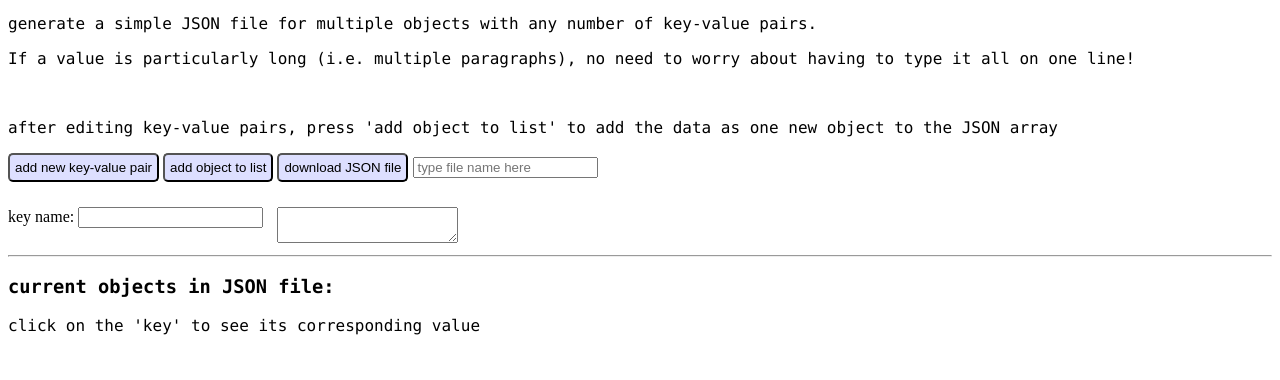
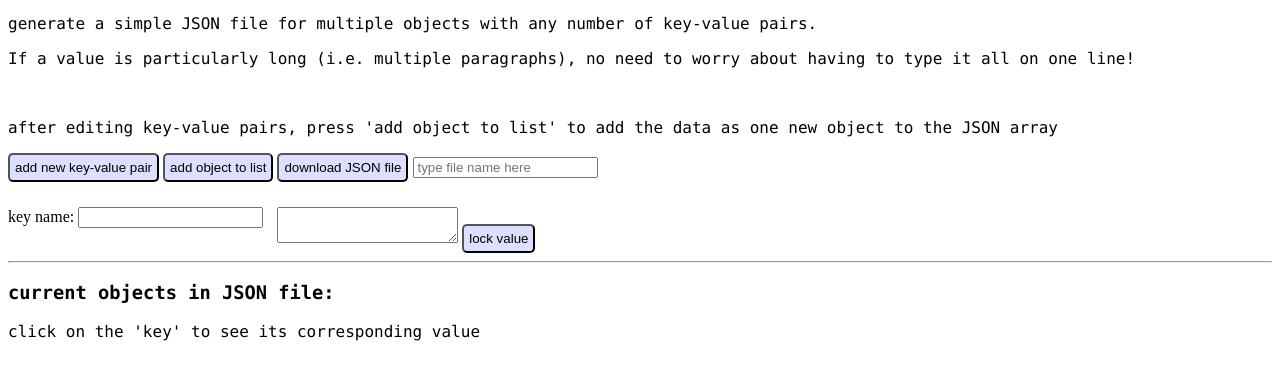
Before and after one commit to AnehGamingOfficial/test1, a plain HTML site: page index.html in a window 1280 px wide. Shown: the part 78-458 px from the top of the page. Drawn offline with Linux system fonts and the light colour scheme.

Commit message:
Update index.html

```diff
--- a/index.html
+++ b/index.html
@@ -96,7 +96,7 @@
                 <input class='key' type='text'>
             </div>
             <textarea class='value'></textarea>
-            <button id='save' class='save' onclick='saveNewData(this.id)'>lock value</button>
+            <button class='lock' onclick='toggleLock(this)'>lock value</button>
         </div>
     </div>
     <hr>
```
